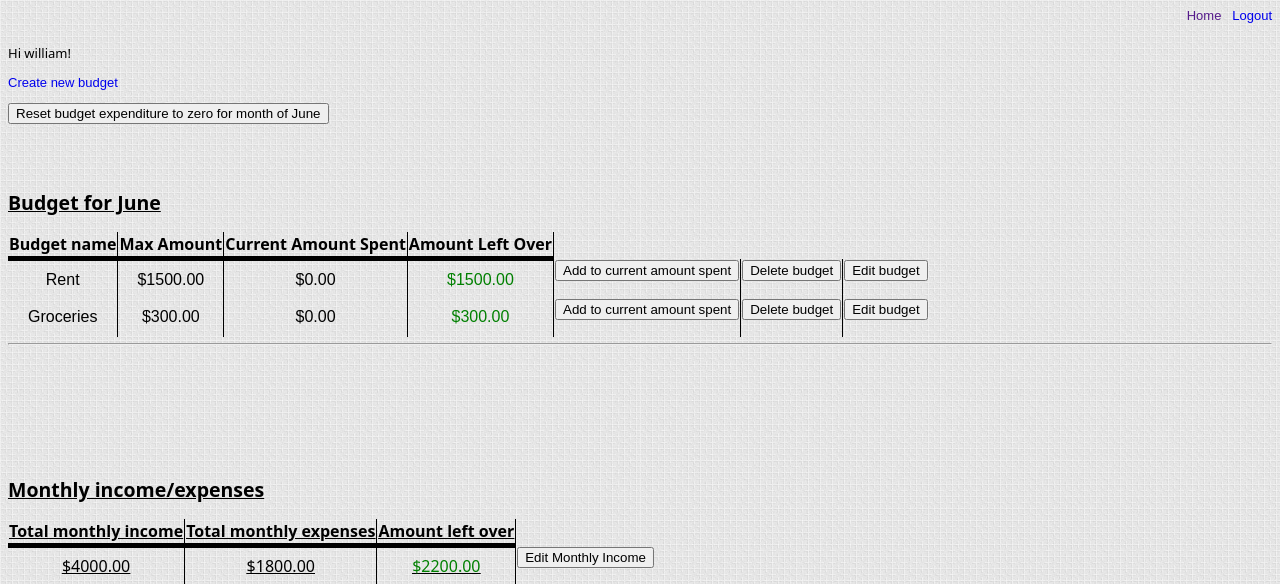
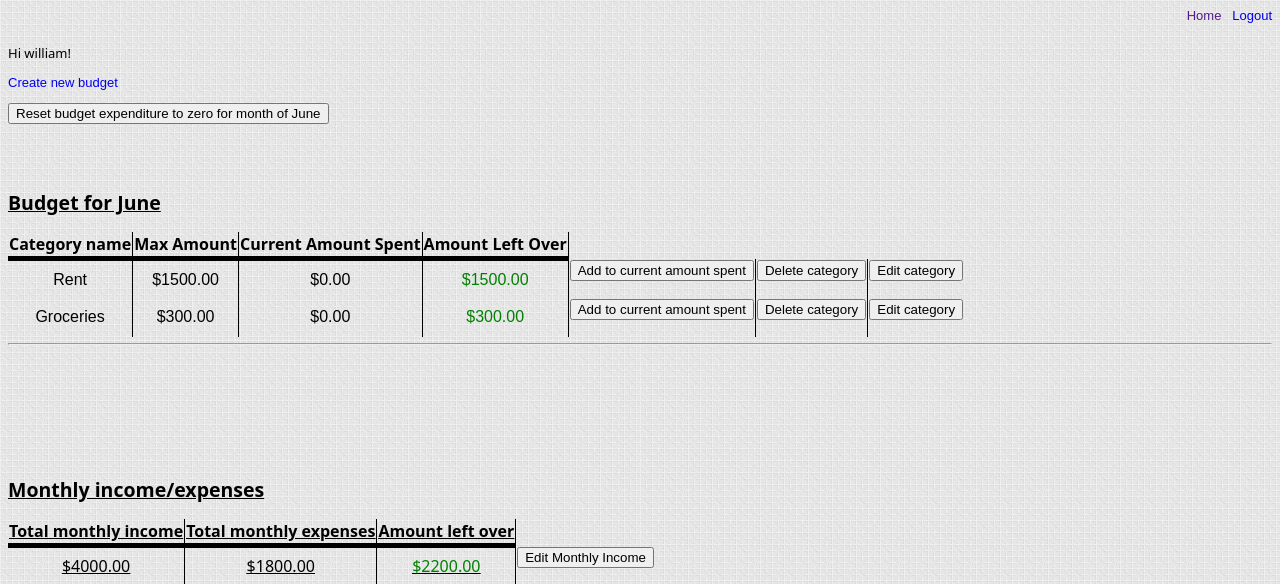
Before and after one commit to wbaxter3/budget-app, a Django app: page / in a window 1280 px wide. Shown: the top 584 px of the page. Run offline with Django 3.2, Linux system fonts and the light colour scheme; a user stored in the database is signed in; data comes from the database, SQL or seed files in the repository; both versions use the stored data as it was after the commit; some libraries are stand-ins or nearby versions.

Commit message:
small fixes

```diff
--- a/budgeter/templates/home.html
+++ b/budgeter/templates/home.html
@@ -21,7 +21,7 @@
       <br>
       <h2><u>Budget for {% now "F" %}</u></h2>
       <table>
-        <th>Budget name</th>
+        <th>Category name</th>
         <th>Max Amount</th>
         <th>Current Amount Spent</th>
         <th>Amount Left Over</th>
@@ -41,9 +41,9 @@
               <td><form action="/delete_budget/" method="post">
                 {% csrf_token %}
                 <input type="hidden" name="budget_id" value="{{budget.budget_id}}">
-                <input type="submit" value="Delete budget" onclick="return confirm('Are you sure you want to delete budget {{budget.budget_name}}?');"></form></td>
+                <input type="submit" value="Delete category" onclick="return confirm('Are you sure you want to delete budget {{budget.budget_name}}?');"></form></td>
                 <td><form action="/edit_budget/{{budget.budget_id}}">
-                  <input type="submit" value="Edit budget"></form></td>
+                  <input type="submit" value="Edit category"></form></td>
           </tr>
       {% endfor %}
 
```
Also changed, not shown: budgeter/forms.py (+6 -6 lines), db.sqlite3.
